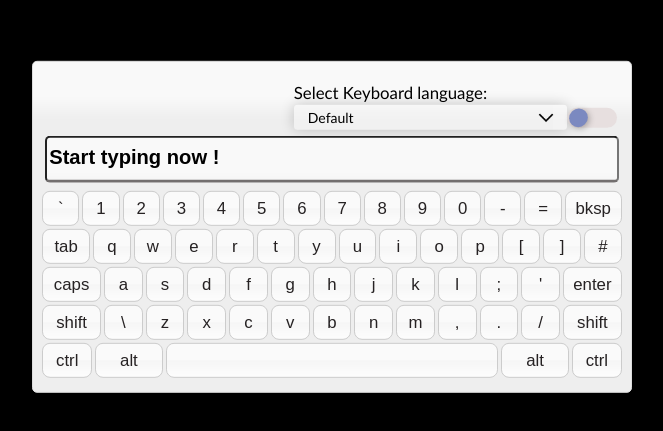
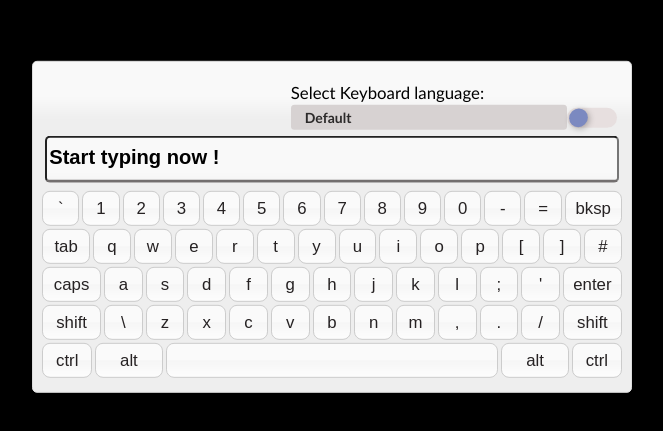
Before and after one commit to gwinnem/vue-keyboard-component, a Vue app: page / in a window 1280 px wide. Shown: the part 173-604 px from the top of the page, without its empty margins (288-951 px from the left). Built offline with nearby package versions, Linux system fonts and the light colour scheme.

Commit message:
Fixed background color light theme

```diff
--- a/src/css/select.scss
+++ b/src/css/select.scss
@@ -1,23 +1,20 @@
-$glass: rgba(255, 255, 255, 0.2);
-$glass-icon: rgba(255, 255, 255, 0.3);
-
 select {
   appearance: none;
-  background: url("../../public/assets/chevron.png") no-repeat right 0.8em center / 1.4em, linear-gradient(to left, $glass-icon 1em, $glass 1em);
+  background-color: var(--keyboard-select-background-color);
   border: 0;
   border-radius: 0.25em;
-  box-shadow: 0 0 1em 0 rgba(0, 0, 0, 0.2);
-  color: var(--keyboard-font-color);
+  color: var(--keyboard-select-option-color);
   cursor: pointer;
   font: inherit;
   font-size: 1em;
+  font-weight: bold;
   height: 1.8em;
   outline: 0;
   padding: 0 4em 0 1em;
 
   option {
     background-color: var(--keyboard-select-option-background-color);
-    color: var(--keyboard-font-color);
+    color: var(--keyboard-select-option-color);
   }
 
   &:focus {
--- a/src/css/themes.scss
+++ b/src/css/themes.scss
@@ -34,7 +34,7 @@
   --keyboard-input-background-light: #eeeeee url("/public/assets/ui-bg_highlight-soft_100_eeeeee_1x100.png") 50% top repeat-x;
   --keyboard-input-border-bottom-light: #726e6e;
   --keyboard-placeholder-font-color-light: #000000;
-  --keyboard-select-background-color-light: #726e6e;
+  --keyboard-select-background-color-light: #d7d2d2;
   --keyboard-select-option-color-light: #2c2a2a;
   --keyboard-select-option-background-color-light: #ececec;
 
```
